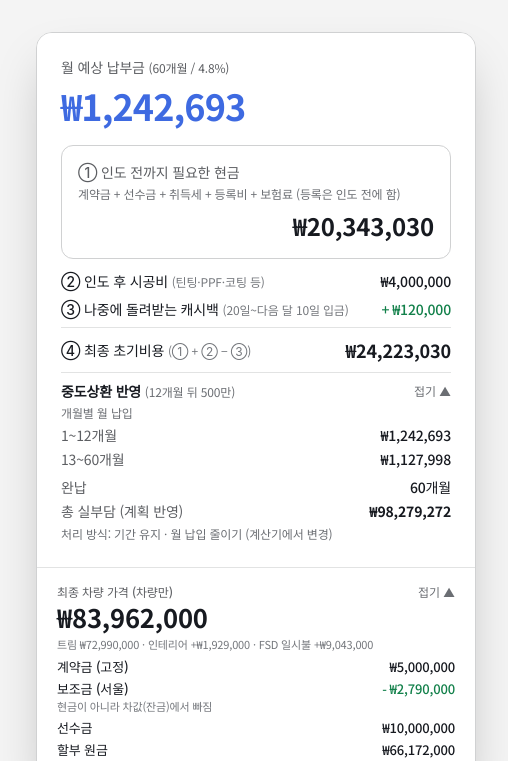
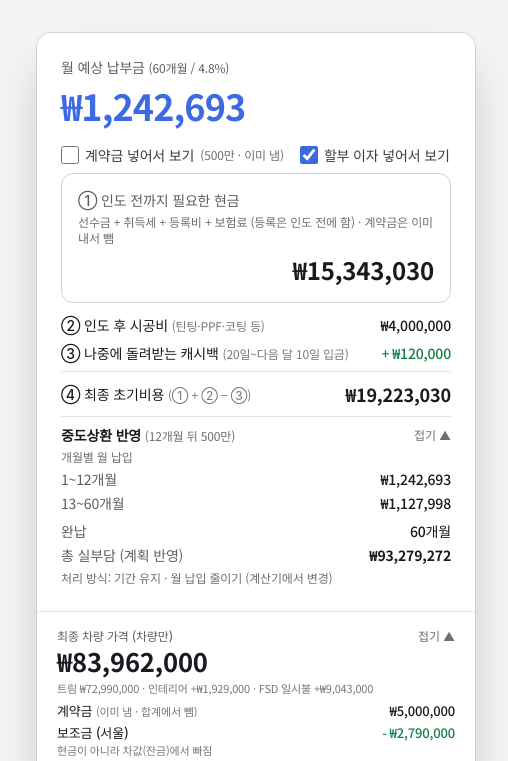
Before and after one commit to janginbae-baco/baco-calc, a plain HTML site: page index.html in a window 1280 px wide. Shown: the top 761 px of the page, 772-1280 px from the left. Drawn offline with nearby package versions, Linux system fonts and the light colour scheme.

Commit message:
요약에 계약금·이자 넣고 빼기 체크 추가

```diff
--- a/index.html
+++ b/index.html
@@ -21,6 +21,7 @@
 
         /* Custom Radio/Checkbox Hiding */
         input[type="radio"], input[type="checkbox"] { display: none; }
+        input.inc-chk { display: inline-block !important; width: 18px; height: 18px; accent-color: #3E6AE1; cursor: pointer; }
 
         /* Interactive Cards */
         .select-card { border: 1px solid #333; background-color: #111; cursor: pointer; }
@@ -613,9 +614,13 @@
                     <div class="text-xs text-gray-400 mt-2 hidden" id="fsdMonthlyOutput"></div>
                 </div>
 
+                <div class="flex flex-wrap gap-x-4 gap-y-1 mb-2 text-sm text-gray-300">
+                    <label class="inline-flex items-center gap-1.5 cursor-pointer"><input type="checkbox" id="incContractChk" onchange="setInclude('incContract', this.checked)" class="inc-chk"> 계약금 넣어서 보기 <span class="text-xs text-gray-500">(500만 · 이미 냄)</span></label>
+                    <label class="inline-flex items-center gap-1.5 cursor-pointer"><input type="checkbox" id="incInterestChk" onchange="setInclude('incInterest', this.checked)" class="inc-chk" checked> 할부 이자 넣어서 보기</label>
+                </div>
                 <div class="p-4 bg-gray-900 rounded-xl border border-gray-700">
                     <div class="text-sm font-medium text-gray-400 mb-1">① 인도 전까지 필요한 현금</div>
-                    <div class="text-xs text-gray-500 mb-2">계약금 + 선수금 + 취득세 + 등록비 + 보험료 (등록은 인도 전에 함)</div>
+                    <div class="text-xs text-gray-500 mb-2" id="initialCashDesc">선수금 + 취득세 + 등록비 + 보험료 (등록은 인도 전에 함)</div>
                     <div class="text-2xl font-bold text-white text-right" id="initialCashOutput">₩0</div>
                 </div>
                 <div class="mt-3 space-y-2 text-sm">
@@ -638,7 +643,7 @@
 
                 <div class="space-y-4">
                     <div class="flex justify-between items-center">
-                        <span class="text-gray-400 text-sm">계약금 (고정)</span>
+                        <span class="text-gray-400 text-sm">계약금 <span class="text-xs text-gray-500" id="contractRowNote">(이미 냄 · 합계에서 뺌)</span></span>
                         <span class="text-white font-medium">₩5,000,000</span>
                     </div>
                     <div class="flex justify-between items-center">
@@ -670,7 +675,7 @@
                         <span class="text-green-400 font-bold" id="cashbackOutput">- ₩0</span>
                     </div>
                     <div class="flex justify-between items-center pt-3 border-t border-gray-700">
-                        <span class="text-white text-sm font-bold">총 실부담 (이자 포함)<br><span class="text-xs text-gray-500 font-normal">① + 월 납입 전부 + ② − ③</span></span>
+                        <span class="text-white text-sm font-bold">총 실부담 <span id="totalCostTag">(이자 포함)</span><br><span class="text-xs text-gray-500 font-normal" id="totalCostDesc">① + 월 납입 전부 + ② − ③</span></span>
                         <span class="text-white font-bold text-lg" id="totalCostOutput">₩0</span>
                     </div>
                 </div></div><!-- /detailBody -->
@@ -805,6 +810,8 @@
         wheelIdx: 0,
         customRate: 0,
         prepayMode: 0,
+        incContract: false,     // 계약금: 이미 냈으니 기본은 빼고 봄
+        incInterest: true,      // 할부 이자: 기본은 넣고 봄
         prepays: [{ m: 12, a: 5000000 }],
         fsdLump: false,
         view: 'FRONT34',
@@ -1219,10 +1226,16 @@
 
         // 6. 시점별 돈: ① 인도 전(등록 전) ② 인도 후 ③ 나중에 돌려받음
         const afterCosts = state.tinting + state.ppf + state.glassCoating + state.soundproofing + state.leatherCoating + state.others;
-        const initialCash = CONTRACT_FEE + state.downPayment + tax + state.registrationFee + state.insurance;   // ① 계약금+선수금+취득세+등록비+보험료
+        const initialCash = (state.incContract ? CONTRACT_FEE : 0) + state.downPayment + tax + state.registrationFee + state.insurance;   // ① 계약금+선수금+취득세+등록비+보험료
         const sched = simulateLoan(principal, rateNow(), n, [], 0);   // 실제 상환 일정(마지막 회차 끝수 정리 포함)
         const totalInterest = sched.interest;
-        const totalCost = initialCash + sched.paid + afterCosts - cashback;   // 총 실부담(이자 포함)
+        const totalCost = initialCash + sched.paid - (state.incInterest ? 0 : totalInterest) + afterCosts - cashback;   // 총 실부담 (체크에 따라 계약금·이자 넣고 빼기)
+        document.getElementById('initialCashDesc').innerText = (state.incContract ? '계약금 + ' : '') + '선수금 + 취득세 + 등록비 + 보험료 (등록은 인도 전에 함)' + (state.incContract ? '' : ' · 계약금은 이미 내서 뺌');
+        document.getElementById('contractRowNote').innerText = state.incContract ? '(이미 냄 · 합계에 넣어서 보는 중)' : '(이미 냄 · 합계에서 뺌)';
+        document.getElementById('totalCostTag').innerText = state.incInterest ? '(이자 포함)' : '(이자 뺌)';
+        document.getElementById('totalCostDesc').innerText = '① + ' + (state.incInterest ? '월 납입 전부' : '할부 원금') + ' + ② − ③';
+        document.getElementById('incContractChk').checked = !!state.incContract;
+        document.getElementById('incInterestChk').checked = !!state.incInterest;
 
         // Output formatting
         document.getElementById('totalPriceOutput').innerText = formatWon(totalPrice);
@@ -1348,6 +1361,9 @@
     function rangesHtml(R, cls) {
         return payRanges(R).map(g => `<div class="flex justify-between text-sm"><span class="text-gray-400">${g.from === g.to ? g.from + '개월째' : g.from + '~' + g.to + '개월'}</span><span class="${cls || 'text-white font-medium'}">${formatWon(g.pay)}</span></div>`).join('');
     }
+    // 총 실부담 = 앞쪽 비용(base) + 할부로 낸 돈 − (이자 빼고 보기면 이자)
+    function costOf(base, R) { return base + R.paid - (state.incInterest ? 0 : R.interest); }
+    function setInclude(key, on) { state[key] = !!on; calculate(); }
     function renderPpSummary(A, B, base, n) {
         const body = document.getElementById('ppSumBody'); if (!body) return;
         const W = formatWon, plan = readPrepays().filter(x => x.m >= 1 && x.m < n && x.a > 0).sort((a, b) => a.m - b.m);
@@ -1358,7 +1374,7 @@
         body.innerHTML =
             '<div class="text-xs text-gray-500">개월별 월 납입</div>' + rangesHtml(B) +
             `<div class="flex justify-between text-sm pt-1"><span class="text-gray-400">완납</span><span class="text-white font-medium">${B.months}개월${mode === 1 && B.months < A.months ? ` (원래 ${A.months}개월)` : ''}</span></div>` +
-            `<div class="flex justify-between text-sm"><span class="text-gray-400">총 실부담 (계획 반영)</span><span class="text-white font-bold">${W(base + B.paid)}</span></div>` +
+            `<div class="flex justify-between text-sm"><span class="text-gray-400">총 실부담 (계획 반영)</span><span class="text-white font-bold">${W(costOf(base, B))}</span></div>` +
             `<div class="text-[11px] text-gray-500">처리 방식: ${mode === 0 ? '기간 유지 · 월 납입 줄이기' : '월 납입 유지 · 기간 줄이기'} (계산기에서 변경)</div>`;
     }
 
@@ -1374,7 +1390,7 @@
         const card = (title, R, hi) => `
             <div class="rounded-xl border ${hi ? 'border-blue-500' : 'border-gray-800'} p-4">
                 <div class="text-xs text-gray-400 mb-1">${title}</div>
-                <div class="text-lg font-bold text-white">${W(base + R.paid)}</div>
+                <div class="text-lg font-bold text-white">${W(costOf(base, R))}</div>
                 <div class="text-[11px] text-gray-500 mb-2">총 실부담</div>
                 <div class="text-xs text-gray-400 space-y-0.5">
                     <div class="flex justify-between"><span>할부 이자 합계</span><span class="text-white">${W(R.interest)}</span></div>
@@ -1417,7 +1433,7 @@
             const r = rate / 12;
             const th = x => `<th class="text-right font-normal pb-1">${x}</th>`;
             let t = `<thead><tr class="text-xs text-gray-500"><th class="text-left font-normal pb-1">단계</th>${th('갚는 돈')}${th('갚은 뒤 남은 원금')}${th('이후 월 납입')}${th('완납')}${th('총 실부담')}</tr></thead><tbody>`;
-            t += `<tr class="border-t border-gray-800"><td class="py-1.5 text-gray-400">처음 (중도상환 없음)</td><td class="text-right text-gray-500">-</td><td class="text-right text-gray-300">${N(principal)}</td><td class="text-right text-white font-medium">${N(A.firstPay)}</td><td class="text-right text-gray-300">${A.months}개월</td><td class="text-right text-gray-300">${N(base + A.paid)}</td></tr>`;
+            t += `<tr class="border-t border-gray-800"><td class="py-1.5 text-gray-400">처음 (중도상환 없음)</td><td class="text-right text-gray-500">-</td><td class="text-right text-gray-300">${N(principal)}</td><td class="text-right text-white font-medium">${N(A.firstPay)}</td><td class="text-right text-gray-300">${A.months}개월</td><td class="text-right text-gray-300">${N(costOf(base, A))}</td></tr>`;
             let prevPay = A.firstPay, prevMonths = A.months;
             plan.forEach((x, k) => {
                 const R = simulateLoan(principal, rate, n, plan.slice(0, k + 1), mode);
@@ -1426,7 +1442,7 @@
                 const pay = after > 0 ? (mode === 0 ? pmtOf(after, r, n - x.m) : A.firstPay) : 0;
                 const dPay = pay ? (pay - prevPay ? `<div class="text-[11px] text-green-400">${N(pay - prevPay)}</div>` : '<div class="text-[11px] text-gray-500">그대로</div>') : '';
                 const dMon = R.months - prevMonths ? `<div class="text-[11px] text-green-400">${R.months - prevMonths}개월</div>` : '<div class="text-[11px] text-gray-500">그대로</div>';
-                t += `<tr class="border-t border-gray-800 bg-blue-950/40"><td class="py-1.5 text-white font-medium">${k + 1}. ${x.m}개월 뒤<div class="text-[11px] text-gray-500 font-normal">${x.m + 1}개월째부터 적용</div></td><td class="text-right text-white">${N(x.a)}</td><td class="text-right text-gray-300">${N(after)}</td><td class="text-right text-white font-bold">${pay ? N(pay) : '완납'}${dPay}</td><td class="text-right text-white font-medium">${R.months}개월${dMon}</td><td class="text-right text-white">${N(base + R.paid)}</td></tr>`;
+                t += `<tr class="border-t border-gray-800 bg-blue-950/40"><td class="py-1.5 text-white font-medium">${k + 1}. ${x.m}개월 뒤<div class="text-[11px] text-gray-500 font-normal">${x.m + 1}개월째부터 적용</div></td><td class="text-right text-white">${N(x.a)}</td><td class="text-right text-gray-300">${N(after)}</td><td class="text-right text-white font-bold">${pay ? N(pay) : '완납'}${dPay}</td><td class="text-right text-white font-medium">${R.months}개월${dMon}</td><td class="text-right text-white">${N(costOf(base, R))}</td></tr>`;
                 if (pay) prevPay = pay;
                 prevMonths = R.months;
             });
@@ -1458,7 +1474,7 @@
     // ---------- 설정 저장 (이 브라우저에만, localStorage) ----------
     const SAVE_KEY = 'modelYCalc.settings.v1';
     const SAVE_FIELDS = ['trimIdx', 'colorIdx', 'hasInterior', 'wheelIdx', 'view', 'autopilotIdx', 'fsdLump', 'termIdx', 'cashbackIdx', 'regIdx',
-        'subsidyMode', 'subsidy', 'downPayment', 'insurance', 'tinting', 'ppf', 'glassCoating', 'soundproofing', 'leatherCoating', 'registrationFee', 'others', 'prepayMode', 'prepays', 'ppAtMonth', 'detailOpen', 'customRate', 'ppSumOpen'];
+        'subsidyMode', 'subsidy', 'downPayment', 'insurance', 'tinting', 'ppf', 'glassCoating', 'soundproofing', 'leatherCoating', 'registrationFee', 'others', 'prepayMode', 'prepays', 'ppAtMonth', 'detailOpen', 'customRate', 'ppSumOpen', 'incContract', 'incInterest'];
     var restoring = true;          // 처음 불러오는 동안은 저장하지 않음 (var: 이 줄보다 먼저 불려도 오류 없게)
     function saveSettings() {
         if (restoring !== false) return;
@@ -1498,6 +1514,8 @@
             if (typeof o.downPayment === 'number') setNumber('downPayment', o.downPayment);
             if (Array.isArray(o.prepays)) state.prepays = o.prepays.map(x => ({ m: +x.m || 0, a: +x.a || 0 }));
             if (o.prepayMode === 0 || o.prepayMode === 1) { state.prepayMode = o.prepayMode; document.querySelectorAll('#ppModeContainer label').forEach((el, k) => el.classList.toggle('active', k === o.prepayMode)); }
+            if (typeof o.incContract === 'boolean') state.incContract = o.incContract;
+            if (typeof o.incInterest === 'boolean') state.incInterest = o.incInterest;
             if (o.detailOpen === false) toggleDetail(false);
             if (o.ppSumOpen === false) togglePpSummary(false);
             if (typeof o.ppAtMonth === 'number') document.getElementById('ppAtMonth').value = o.ppAtMonth;
```
